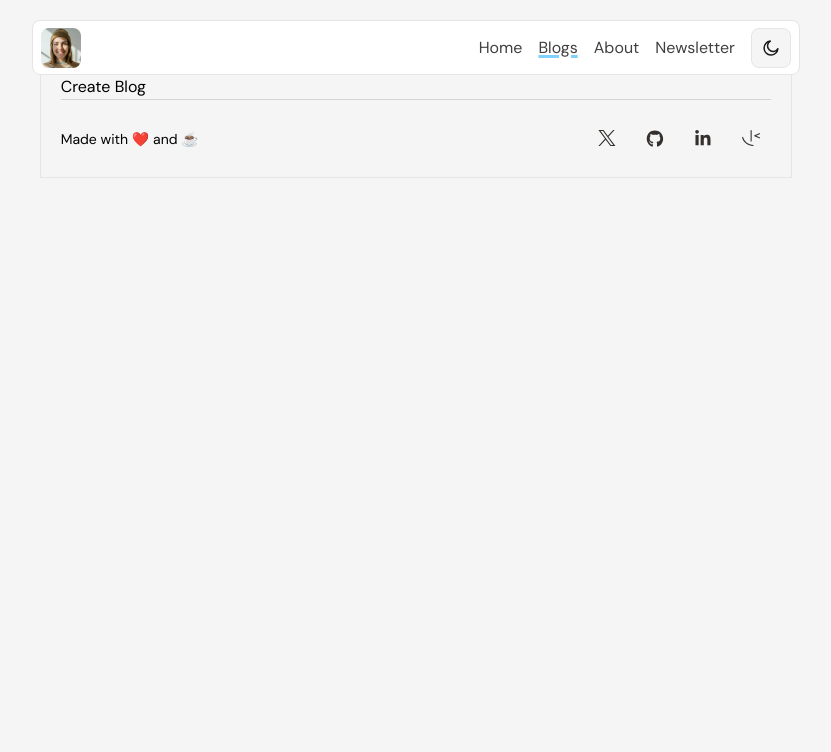
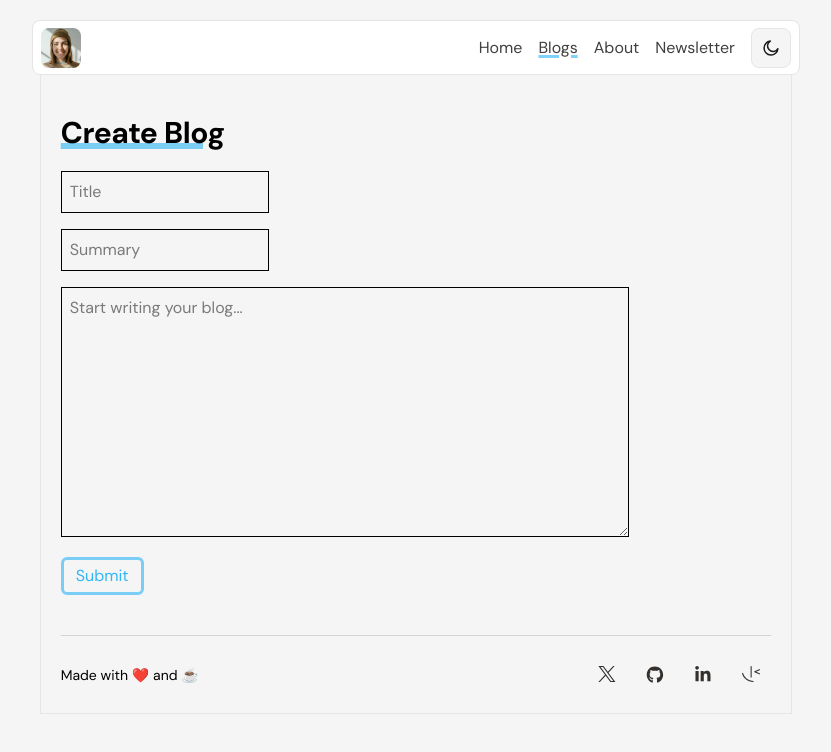
Before and after one commit to valts08/personal_blog, a React (Vite) app: page /blog/create_blog in a window 1280 px wide. Shown: the top 752 px of the page, without its empty margins (224-1055 px from the left). Built offline with nearby package versions, Linux system fonts and the light colour scheme.

Commit message:
added POST UI for the blogs API

```diff
--- a/src/pages/blog/CreateBlog.tsx
+++ b/src/pages/blog/CreateBlog.tsx
@@ -1,10 +1,76 @@
+import PageHeading from "../../components/PageHeading";
+import { useQuery } from "@tanstack/react-query";
+import { useEffect, useReducer } from "react";
+
 const CreateBlog = () => {
+
+    const initialState = {
+        title: {
+            data: ''
+        },
+        preview: {
+            data: ''
+        },
+        content: {
+            data: ''
+        }
+    }
+
+    const reducer = (state: any, action: any) => {
+        switch (action.type) {
+            case "TITLE":
+                return { ...state, title: action.data};
+            case "PREVIEW":
+                return { ...state, preview: action.data};
+            case "CONTENT":
+                return { ...state, content: action.data};
+            default:
+                return;
+        }
+    }
+
+    const [blogData, dispatch] = useReducer(reducer, initialState)
+
+    const { data, refetch, isPending, isError, error } = useQuery({
+        queryKey: [''],
+        queryFn: async () => {
+            const response = await fetch('https://blogapi-production-6036.up.railway.app/api/blog', {
+                method: "POST",
+                headers: {
+                    'Content-Type': 'application/json',
+                    'Accept': 'application/json'
+                },
+                body: JSON.stringify({
+                    user_id: new Date().getUTCMilliseconds(), // this is temporary, will eventually incorporate user_id generation via timestamp + additional operations
+                    blog_title: blogData.title,
+                    blog_preview: blogData.preview,
+                    blog_content: blogData.content
+                })
+            })
+
+            return response.json();
+        },
+        enabled: false,
+        retry: 0
+    })
+
+    useEffect(() => {
+        console.log(blogData, 'reducer data');
+    },[blogData]);
 
     return (
         <>
-            Create Blog
+            <section className="py-10">
+                <PageHeading>Create Blog</PageHeading>
+                <div className="pb-5">
+                    <input className="block p-2 border-1 border-md" type="text" placeholder="Title" onChange={(e) => dispatch({type: 'TITLE', data: e.target.value})}/>
+                    <input className="block p-2 mt-4 border-1 border-md" type="text" placeholder="Summary" onChange={(e) => dispatch({type: 'PREVIEW', data: e.target.value})}/>
+                    <textarea className="block mt-4 p-2 min-w-8/10 min-h-[250px] border-1 border-md resize" placeholder="Start writing your blog..." onChange={(e) => dispatch({type: 'CONTENT', data: e.target.value})}/>
+                </div>
+                <button className="block cursor-pointer border-3 rounded-md border-sky-500/50 text-sky-500/80 py-1 px-3" onClick={() => refetch()}>Submit</button>
+            </section>
         </>
     )
 }
 
-export default CreateBlog
+export default CreateBlog;
```
